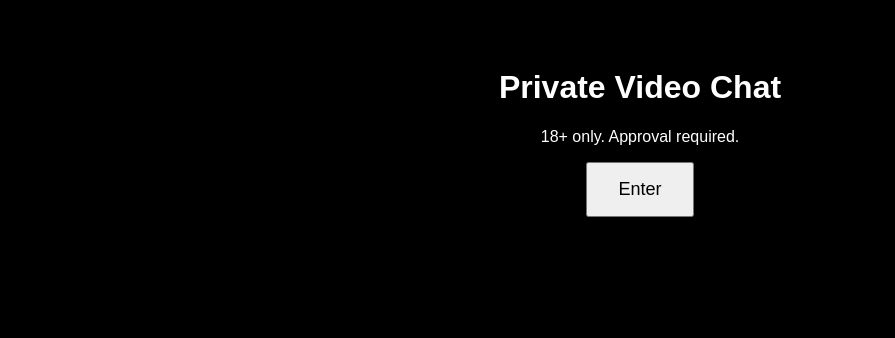
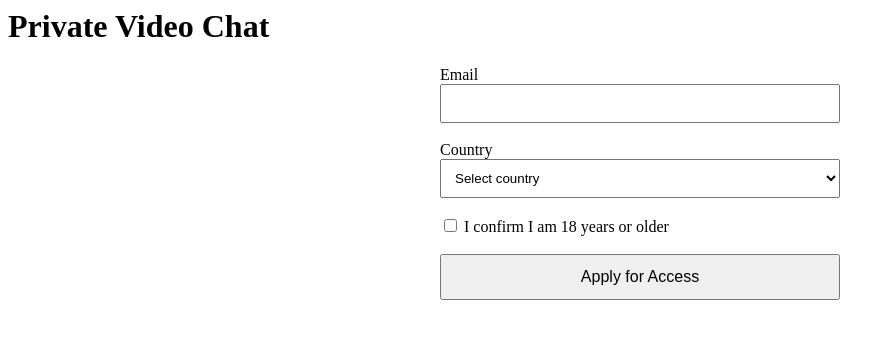
Before and after one commit to taylormaker59/private-video-chat-, a plain HTML site: page index.html in a window 1280 px wide. Shown: the whole page, without its empty margins (0-895 px from the left). Drawn offline with Linux system fonts and the light colour scheme.

Commit message:
Update index.html

```diff
--- a/index.html
+++ b/index.html
@@ -1,20 +1,39 @@
-<!DOCTYPE html>
-<html lang="en">
-<head>
-  <meta charset="UTF-8" />
-  <meta name="viewport" content="width=device-width, initial-scale=1.0" />
-  <title>Private Video Chat</title>
-  <meta name="theme-color" content="#000000" />
-  <link rel="manifest" href="manifest.json" />
-</head>
-<body style="background:#000;color:#fff;font-family:sans-serif;text-align:center;padding:40px">
 
-  <h1>Private Video Chat</h1>
-  <p>18+ only. Approval required.</p>
+<h1>Private Video Chat</h1>
 
-  <button style="padding:15px 30px;font-size:18px;">
-    Enter
+<form id="signupForm" style="max-width:400px;margin:auto;text-align:left">
+
+  <label>Email</label><br>
+  <input type="email" required style="width:100%;padding:10px"><br><br>
+
+  <label>Country</label><br>
+  <select required style="width:100%;padding:10px">
+    <option value="">Select country</option>
+    <option>Japan</option>
+    <option>South Korea</option>
+    <option>Philippines</option>
+    <option>Thailand</option>
+    <option>Vietnam</option>
+    <option>Other</option>
+  </select><br><br>
+
+  <label>
+    <input type="checkbox" required>
+    I confirm I am 18 years or older
+  </label><br><br>
+
+  <button type="submit" style="padding:12px;width:100%;font-size:16px">
+    Apply for Access
   </button>
 
-</body>
-</html>
+</form>
+
+<p id="message" style="margin-top:20px;color:lightgreen"></p>
+
+<script>
+document.getElementById("signupForm").onsubmit = function(e) {
+  e.preventDefault();
+  document.getElementById("message").innerText =
+    "Application submitted. Await approval.";
+};
+</script>
```
